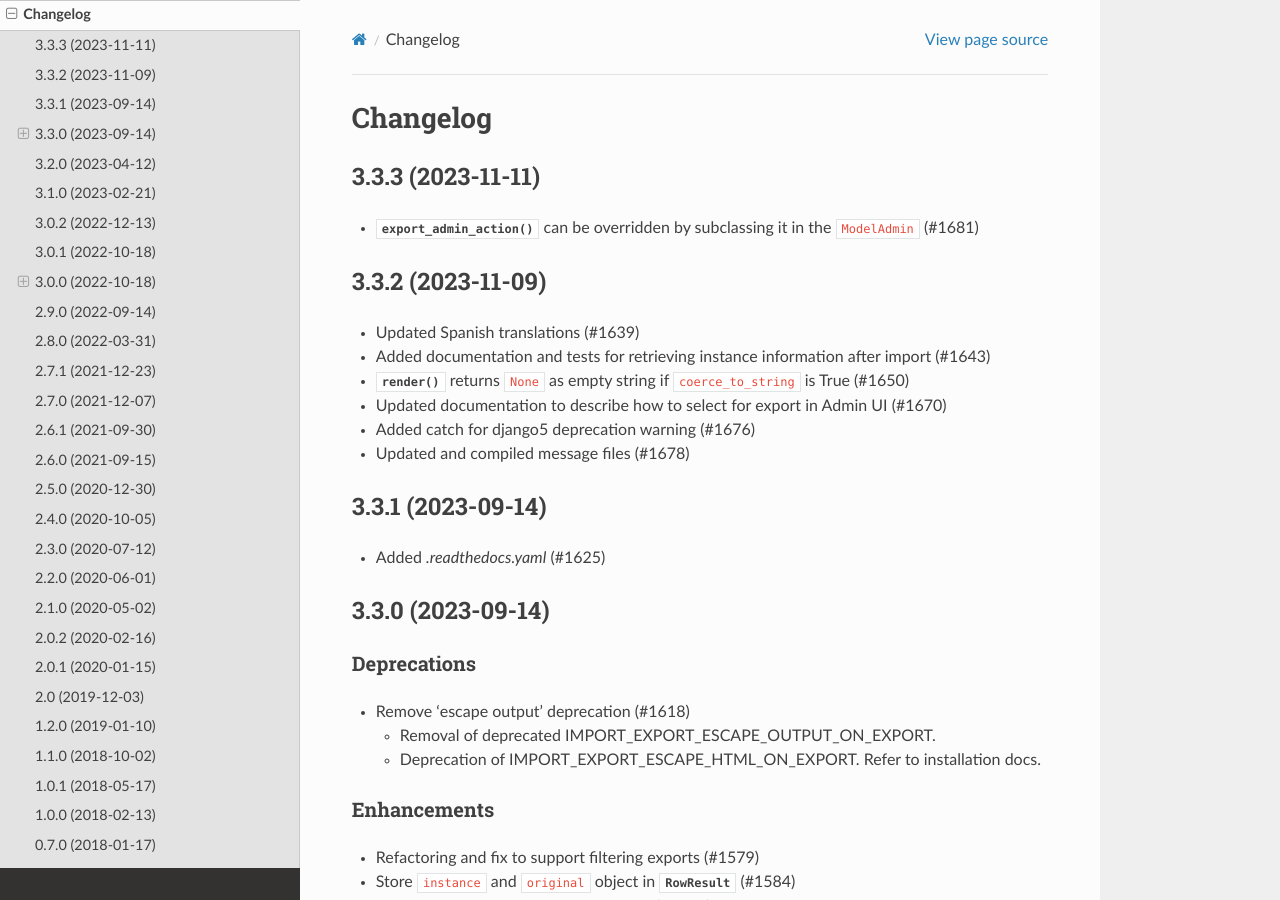
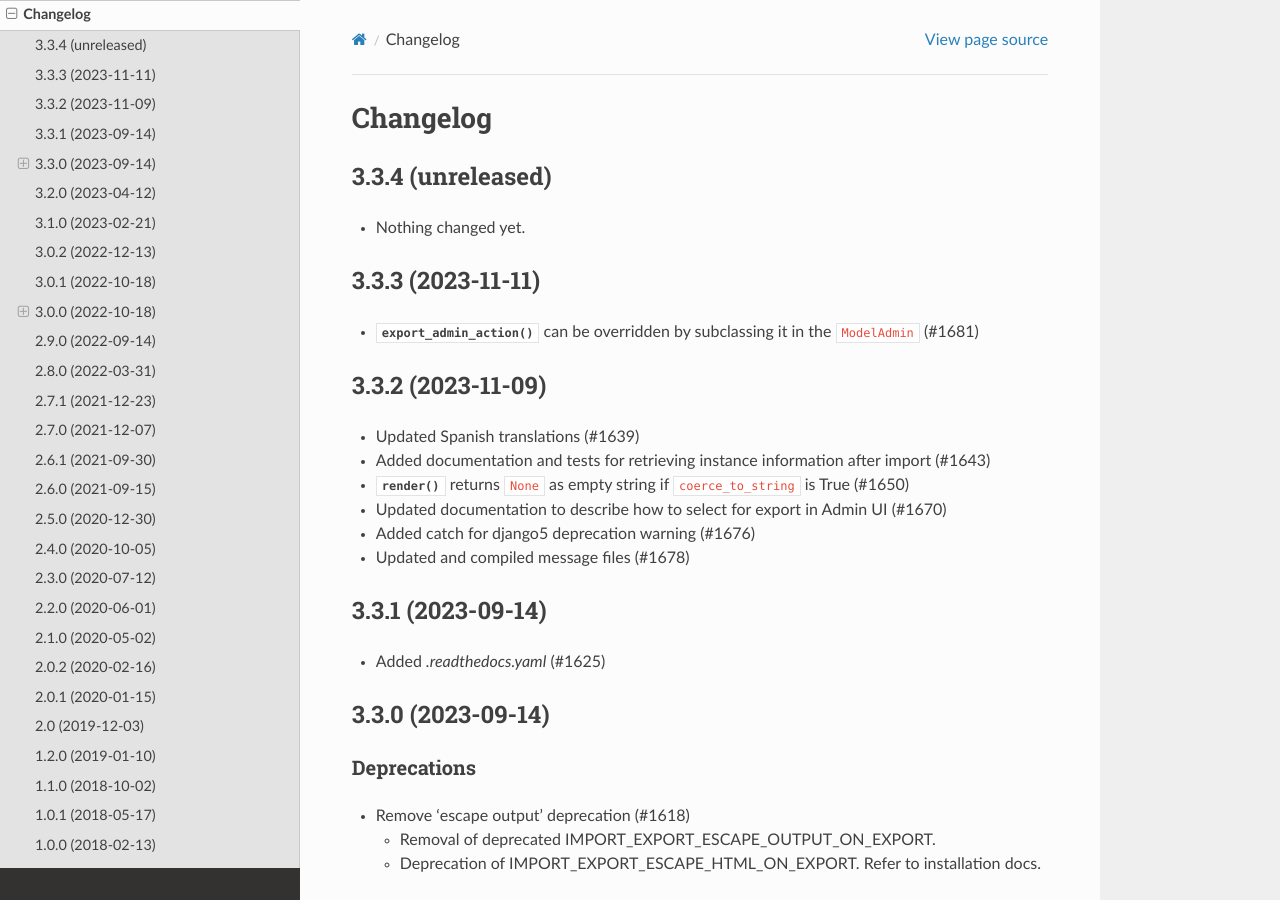
Before and after one commit to django-import-export/django-import-export, a Sphinx documentation site: the page built from docs/changelog.rst, in a window 1280 px wide and 900 px high. Built offline with Sphinx 7.4.7 and the Read the Docs theme 2.0.0, drawn with Linux system fonts in a browser that asks for light colours; pages that are not in the unit, such as notebooks, are missing from menus.

Commit message:
Back to development: 3.3.4

```diff
--- a/docs/changelog.rst
+++ b/docs/changelog.rst
@@ -1,5 +1,11 @@
 Changelog
 =========
+
+3.3.4 (unreleased)
+------------------
+
+- Nothing changed yet.
+
 
 3.3.3 (2023-11-11)
 ------------------
--- a/import_export/__init__.py
+++ b/import_export/__init__.py
@@ -1 +1 @@
-__version__ = "3.3.3"
+__version__ = "3.3.4.dev0"
```
